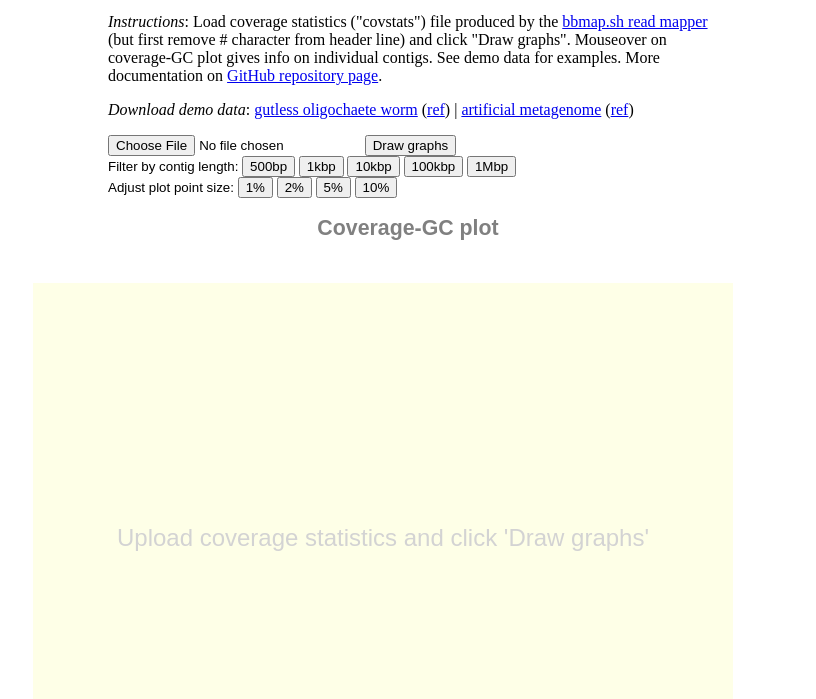
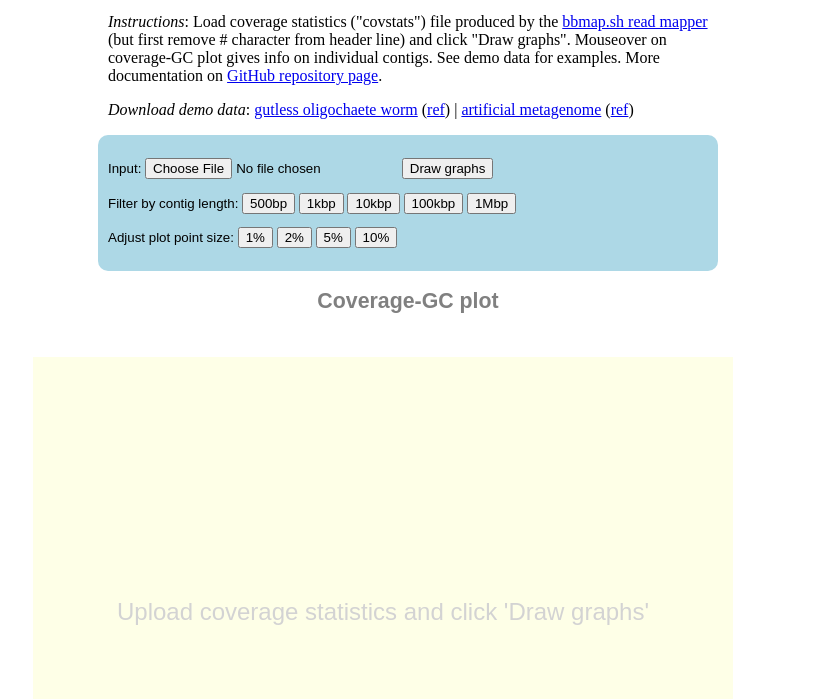
Before and after one commit to kbseah/gbtlite, a plain HTML site: page index.html in a window 1280 px wide. Shown: the part 101-800 px from the top of the page, without its empty margins (232-1048 px from the left). Drawn offline with Linux system fonts and the light colour scheme.

Commit message:
Prettify input div

```diff
--- a/gbtlite.js
+++ b/gbtlite.js
@@ -37,7 +37,7 @@ function parseFile() {
     data.forEach(function (d) { d.Length = +d.Length; } );
     data.forEach(function (d) { d.Ref_GC = +d.Ref_GC; } );
     // Check for correct input
-    console.log(doesColumnExist);
+    // console.log(doesColumnExist); // testing
     if (! doesColumnExist) {
     	alert("Please check your input file.");
     }
@@ -127,7 +127,7 @@ function drawGraph(pointRadParam) { // This function is called when "draw" butto
 	lenplot.selectAll(".bar").remove();
 	lenplot.selectAll("text").remove();
 	summaryStats.selectAll("p").remove();
-	console.log(summaryStats);
+	// console.log(summaryStats); // testing
 
     // Linear scale for x-axis (GC%)
     var x = d3.scaleLinear()
--- a/index.html
+++ b/index.html
@@ -35,6 +35,24 @@ div.tooltip {
 	    border-radius: 8px;
 	    pointer-events:none;
 	}
+	div.input {
+		width: 600px;
+		padding: 10px;
+		margin: auto;
+		border: 0px;
+		border-radius: 10px;
+		background: lightblue;
+	}
+	.input p {
+		font-family: sans-serif;
+		font-size: 10pt;
+		color:black;
+	}
+	.input h2 {
+		font-family: sans-serif;
+		font-size: 14pt;
+		color: black;
+	}
 
 	h1 {
 		text-align: center;
@@ -58,22 +76,27 @@ h2 {
 <p><i>Download demo data</i>: <a href="SampleA2.covstats">gutless oligochaete worm</a> (<a href="http://genome.jgi.doe.gov/OlaalgELextract2/OlaalgELextract2.info.html">ref</a>) | <a href="AB_assem_megahit.covstats">artificial metagenome</a> (<a href="https://www.ncbi.nlm.nih.gov/pubmed/23387867">ref</a>)</p>
 </div>
 
-<div id="input" style="width:600px;margin:auto;font-family:sans-serif;font-size:10pt">
+<div class="input">
+	<p>
+	Input:
 	<input type="file" onchange="loadFile()" />
 	<button onclick="drawGraph(0.01)">Draw graphs</button>
-	<br />
+	</p>
+	<p>
 	Filter by contig length:
 	<button onclick="filter(500)">500bp</button>
 	<button onclick="filter(1000)">1kbp</button>
 	<button onclick="filter(10000)">10kbp</button>
 	<button onclick="filter(100000)">100kbp</button>
 	<button onclick="filter(1000000)">1Mbp</button>
-	<br />
+	</p>
+	<p>
 	Adjust plot point size:
 	<button onclick="drawGraph(0.005)">1%</button>
 	<button onclick="drawGraph(0.01)">2%</button>
 	<button onclick="drawGraph(0.025)">5%</button>
 	<button onclick="drawGraph(0.05)">10%</button>
+	</p>
 </div>
 
 <div style="width:1000px;margin:auto">
```
Lines whose indentation alone changed are shown as unchanged.
